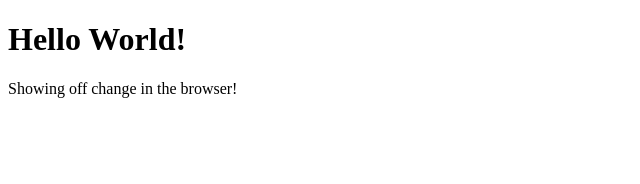
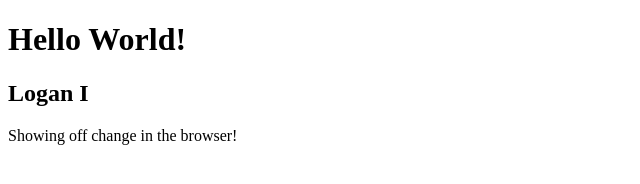
Before and after one commit to LoganIavelli/week-3-mi349, a plain HTML site: page index.html in a window 1280 px wide. Shown: the whole page, without its empty margins (0-640 px from the left). Drawn offline with Linux system fonts and the light colour scheme.

Commit message:
Netlify auto deploy change test

```diff
--- a/index.html
+++ b/index.html
@@ -7,6 +7,7 @@
 </head>
 <body>
     <h1>Hello World!</h1>
+    <h2>Logan I</h2>
     <p>Showing off change in the browser!</p>
 </body>
 </html>
```
